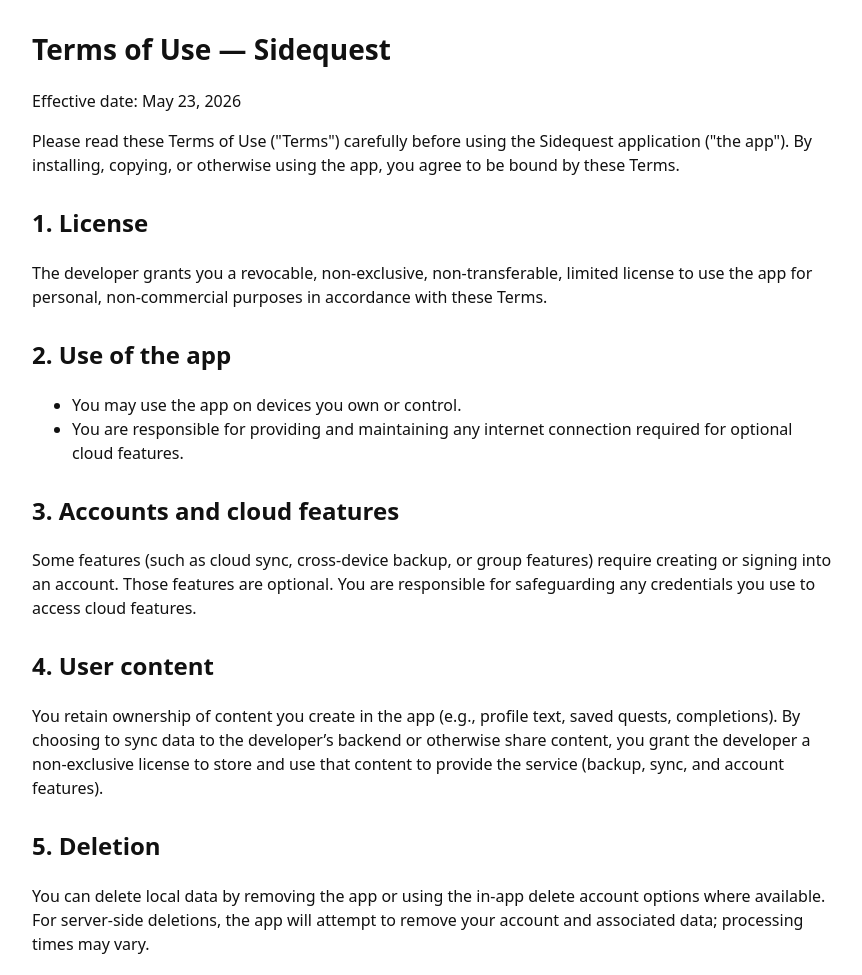
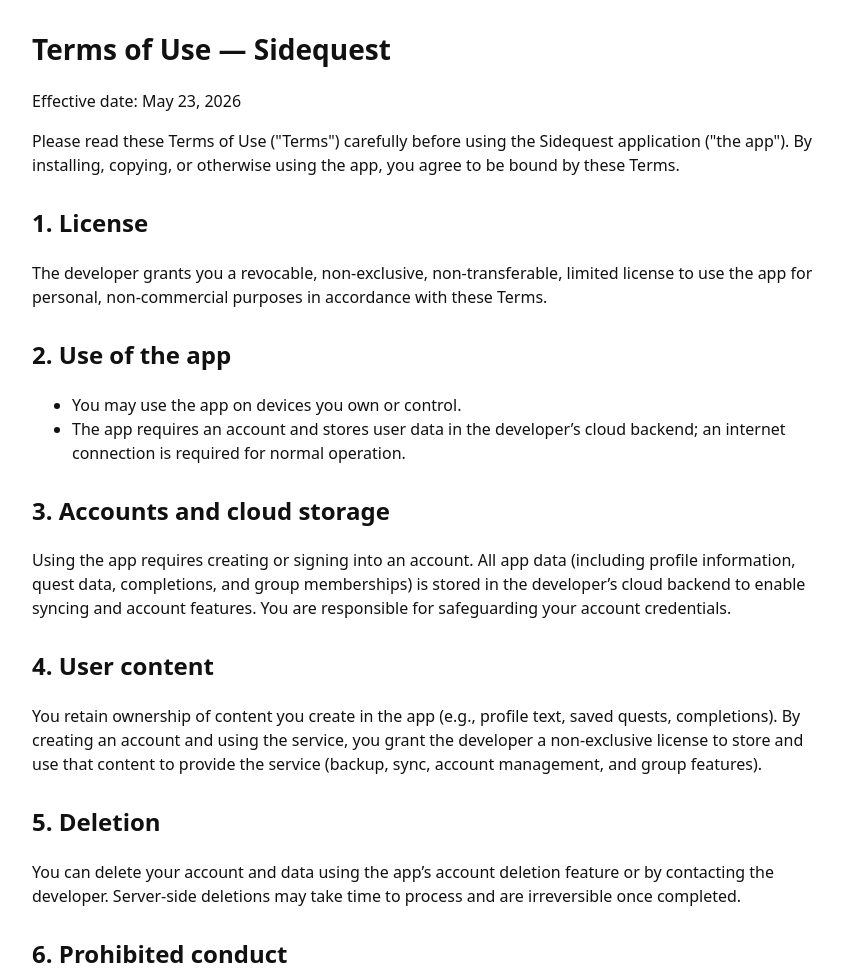
Before and after one commit to Sunwave-Studios/sidequest-website, a plain HTML site: page terms.html in a window 1280 px wide. Shown: the top 975 px of the page, without its empty margins (208-1070 px from the left). Drawn offline with Linux system fonts and the light colour scheme.

Commit message:
Update terms.html to cloud-only wording

```diff
--- a/terms.html
+++ b/terms.html
@@ -18,17 +18,17 @@
   <h2>2. Use of the app</h2>
   <ul>
     <li>You may use the app on devices you own or control.</li>
-    <li>You are responsible for providing and maintaining any internet connection required for optional cloud features.</li>
+    <li>The app requires an account and stores user data in the developer’s cloud backend; an internet connection is required for normal operation.</li>
   </ul>
 
-  <h2>3. Accounts and cloud features</h2>
-  <p>Some features (such as cloud sync, cross-device backup, or group features) require creating or signing into an account. Those features are optional. You are responsible for safeguarding any credentials you use to access cloud features.</p>
+  <h2>3. Accounts and cloud storage</h2>
+  <p>Using the app requires creating or signing into an account. All app data (including profile information, quest data, completions, and group memberships) is stored in the developer’s cloud backend to enable syncing and account features. You are responsible for safeguarding your account credentials.</p>
 
   <h2>4. User content</h2>
-  <p>You retain ownership of content you create in the app (e.g., profile text, saved quests, completions). By choosing to sync data to the developer’s backend or otherwise share content, you grant the developer a non-exclusive license to store and use that content to provide the service (backup, sync, and account features).</p>
+  <p>You retain ownership of content you create in the app (e.g., profile text, saved quests, completions). By creating an account and using the service, you grant the developer a non-exclusive license to store and use that content to provide the service (backup, sync, account management, and group features).</p>
 
   <h2>5. Deletion</h2>
-  <p>You can delete local data by removing the app or using the in-app delete account options where available. For server-side deletions, the app will attempt to remove your account and associated data; processing times may vary.</p>
+  <p>You can delete your account and data using the app’s account deletion feature or by contacting the developer. Server-side deletions may take time to process and are irreversible once completed.</p>
 
   <h2>6. Prohibited conduct</h2>
   <p>You agree not to use the app for unlawful purposes or to transmit content that infringes third-party rights, is abusive, pornographic, or otherwise objectionable. The developer reserves the right to disable or delete accounts that violate these Terms.</p>
```
